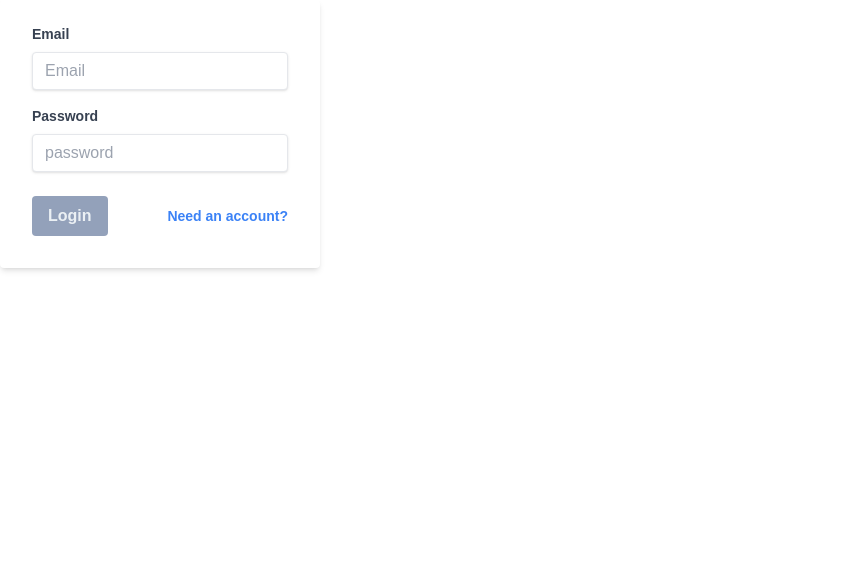
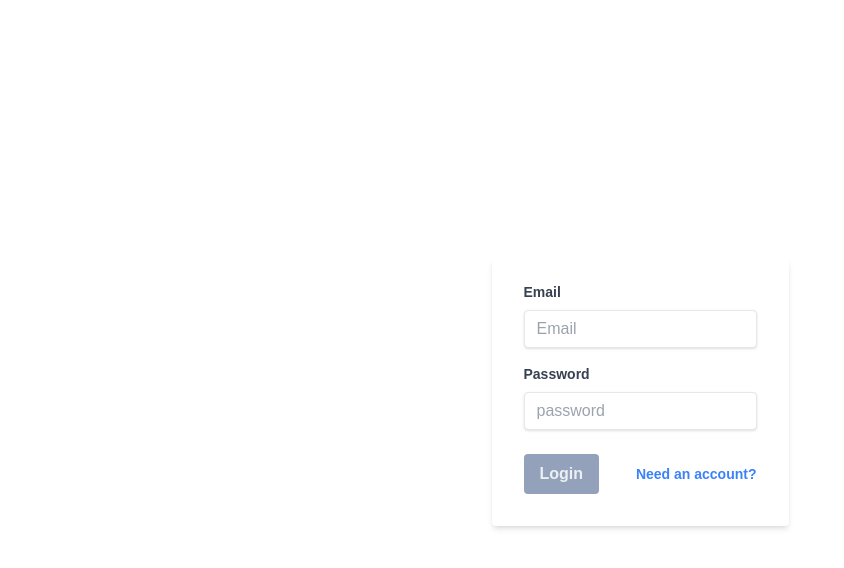
Before and after one commit to Tim-Quattrochi/Job-Tracker-Ext, a React (Vite) app: page /login in a window 1280 px wide. Shown: the top 568 px of the page, without its empty margins (0-844 px from the left). Built offline with nearby package versions, Linux system fonts and the light colour scheme.

Commit message:
edited the sizing/placement of the login form

```diff
--- a/src/pages/Login/Login.jsx
+++ b/src/pages/Login/Login.jsx
@@ -19,7 +19,7 @@ const Login = () => {
     e.preventDefault();
   };
   return (
-    <div className="w-full max-w-xs">
+    <div className="min-h-full h-screen flex items-center justify-center py-12 px-4 sm:px-6 lg:px-8">
       <form className="bg-white shadow-md rounded px-8 pt-6 pb-8 mb-4">
         <div className="mb-4">
           <Label
@@ -54,7 +54,7 @@ const Login = () => {
             onChange={handleChange}
           />
         </div>
-        <div className="flex items-center justify-between">
+        <div className="flex items-center justify-between gap-2">
           <button
             type="submit"
             className="bg-polo-blue-500 text-polo-blue-100 font-bold py-2 px-4 rounded focus:outline-none focus:shadow-outline"
@@ -63,7 +63,7 @@ const Login = () => {
           </button>
           <Link
             to="/register"
-            className="inline-block align-baseline font-bold text-sm text-blue-500 hover:text-blue-800"
+            className="inline-block align-baseline font-bold text-sm text-blue-500 hover:text-blue-800 ml-2"
           >
             Need an account?{" "}
           </Link>
```
